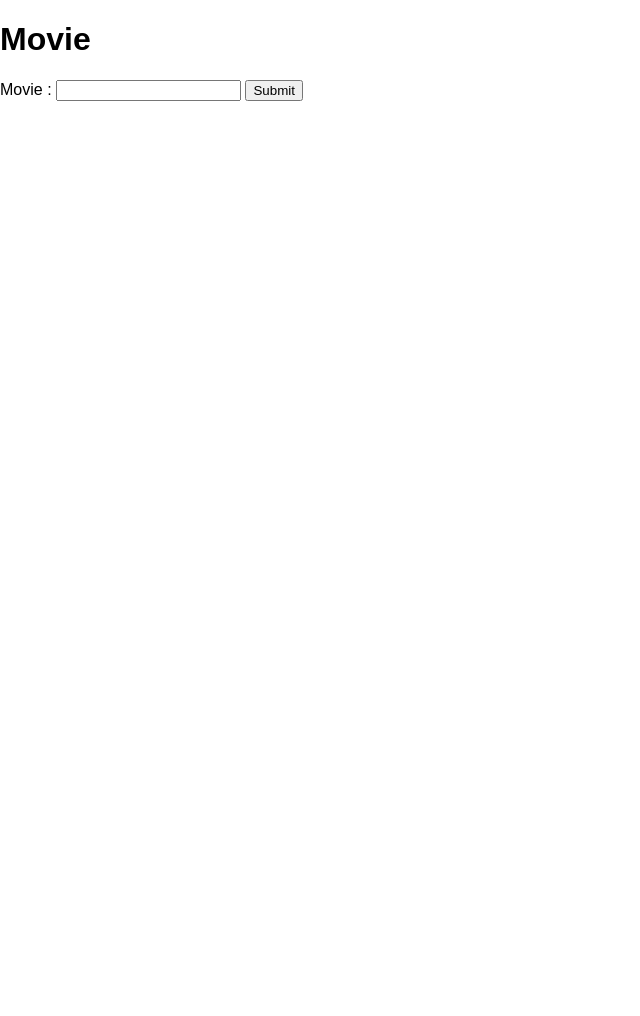
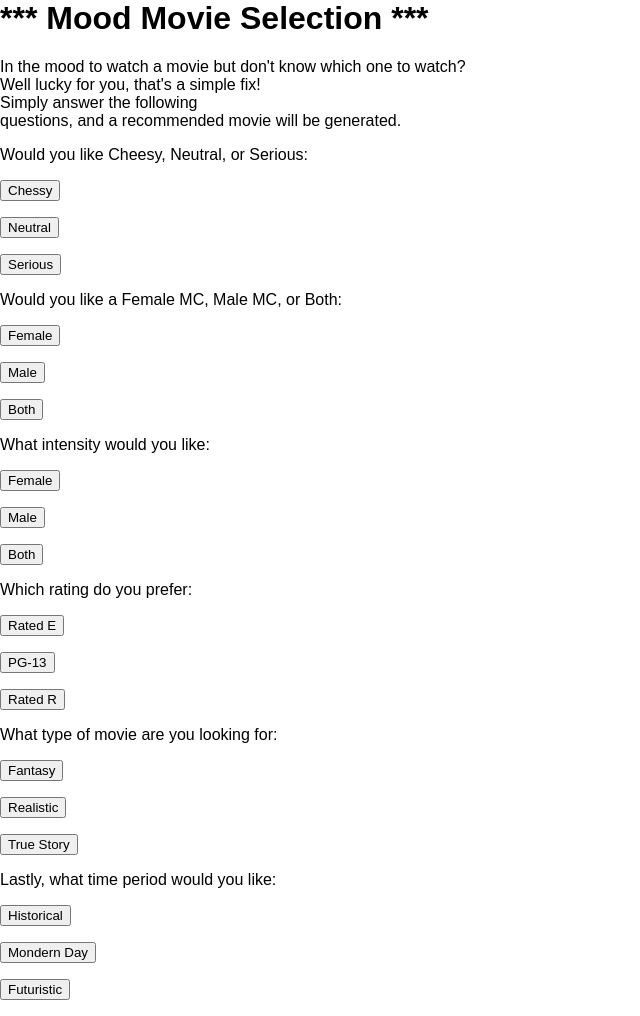
Before and after one commit to elisepolo/hackgt, a Flask app: page / in a window 1280 px wide. Shown: the whole page, without its empty margins (0-640 px from the left). Before the commit the page ends 101 px from the top, so only its background shows below. Run offline with Flask 2, Linux system fonts and the light colour scheme.

Commit message:
Add files via upload

```diff
--- a/templates/index.html
+++ b/templates/index.html
@@ -1,7 +1,53 @@
-{% extends 'base.html' %} {% block head %} {% endblock %} {% block body %}
-<h1>Movie</h1>
-<form method="POST" action="/movies">
-    Movie : <input type="text" name="genre">
-    <input type="submit">
-</form>
-{% endblock %}
+<html>
+    <head>
+        <title>Mood Movie Selection</title>
+        <link rel="stylesheet" href="{{ url_for('static', filename='css/main.css') }}">
+    </head>
+
+    <body>
+        <h1>*** Mood Movie Selection ***</h1>
+        <p>In the mood to watch a movie but don't know which one to watch? <br />
+        Well lucky for you, that's a simple fix! <br />Simply answer the following <br/>
+        questions, and a recommended movie will be generated.</p>
+
+        {% extends "base.html" %}
+        {% block title%} {% endblock %}
+        {% block body %}
+        <form action="#" method="post">
+            <p>Would you like Cheesy, Neutral, or Serious:</p>
+            <p><button name="mood" type="submit" value="Cheesy">Chessy</button>
+            <p><button name="mood" type="submit" value="Neutral">Neutral</button>
+            <p><button name="mood" type="submit" value="Serious">Serious</button>
+
+            <p>Would you like a Female MC, Male MC, or Both:</p>
+            <p><button name="protagonist" type="submit" value="Female">Female</button>
+            <p><button name="protagonist" type="submit" value="Male">Male</button>
+            <p><button name="protagonist" type="submit" value="Both">Both</button>
+
+            <p>What intensity would you like:</p>
+            <p><button name="intensity" type="submit" value="Light-hearted">Female</button>
+            <p><button name="intensity" type="submit" value="Moderate">Male</button>
+            <p><button name="intensity" type="submit" value="Intense">Both</button>
+
+            <p>Which rating do you prefer:</p>
+            <p><button name="rating" type="submit" value="Rated-E">Rated E</button>
+            <p><button name="rating" type="submit" value="PG-13">PG-13</button>
+            <p><button name="rating" type="submit" value="Rated-R">Rated R</button>
+
+            <p>What type of movie are you looking for:</p>
+            <p><button name="type" type="submit" value="Fantasy">Fantasy</button>
+            <p><button name="type" type="submit" value="Realistic">Realistic</button>
+            <p><button name="type" type="submit" value="True-Story">True Story</button>
+
+            <p>Lastly, what time period would you like:</p>
+            <p><button name="period" type="submit" value="Historical">Historical</button>
+            <p><button name="period" type="submit" value="Mondern-Day">Mondern Day</button>
+            <p><button name="pperiod" type="submit" value="Furturistic">Futuristic</button>
+        </form>
+       {% endblock %}
+
+    </body>
+
+
+
+</html>
```
